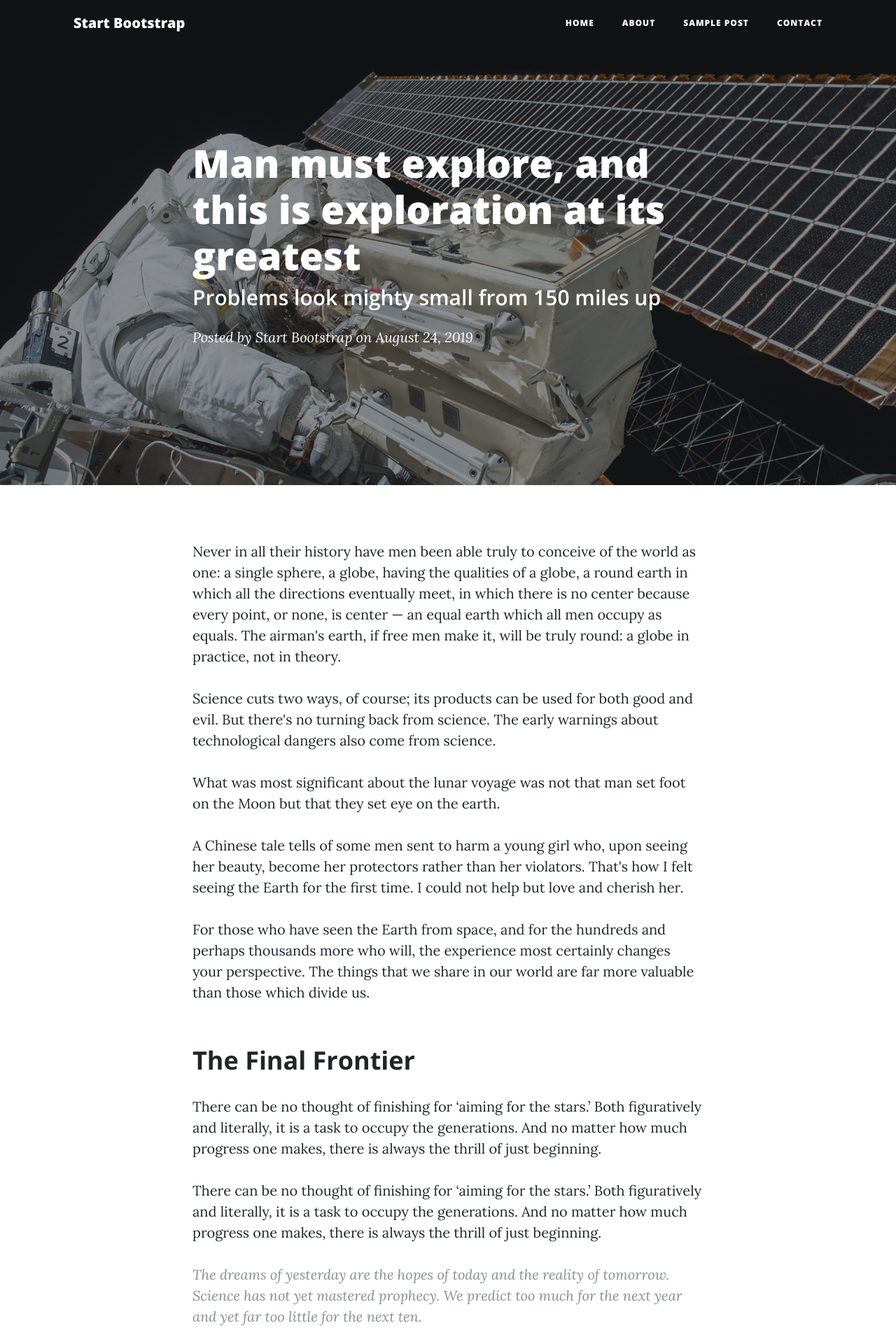
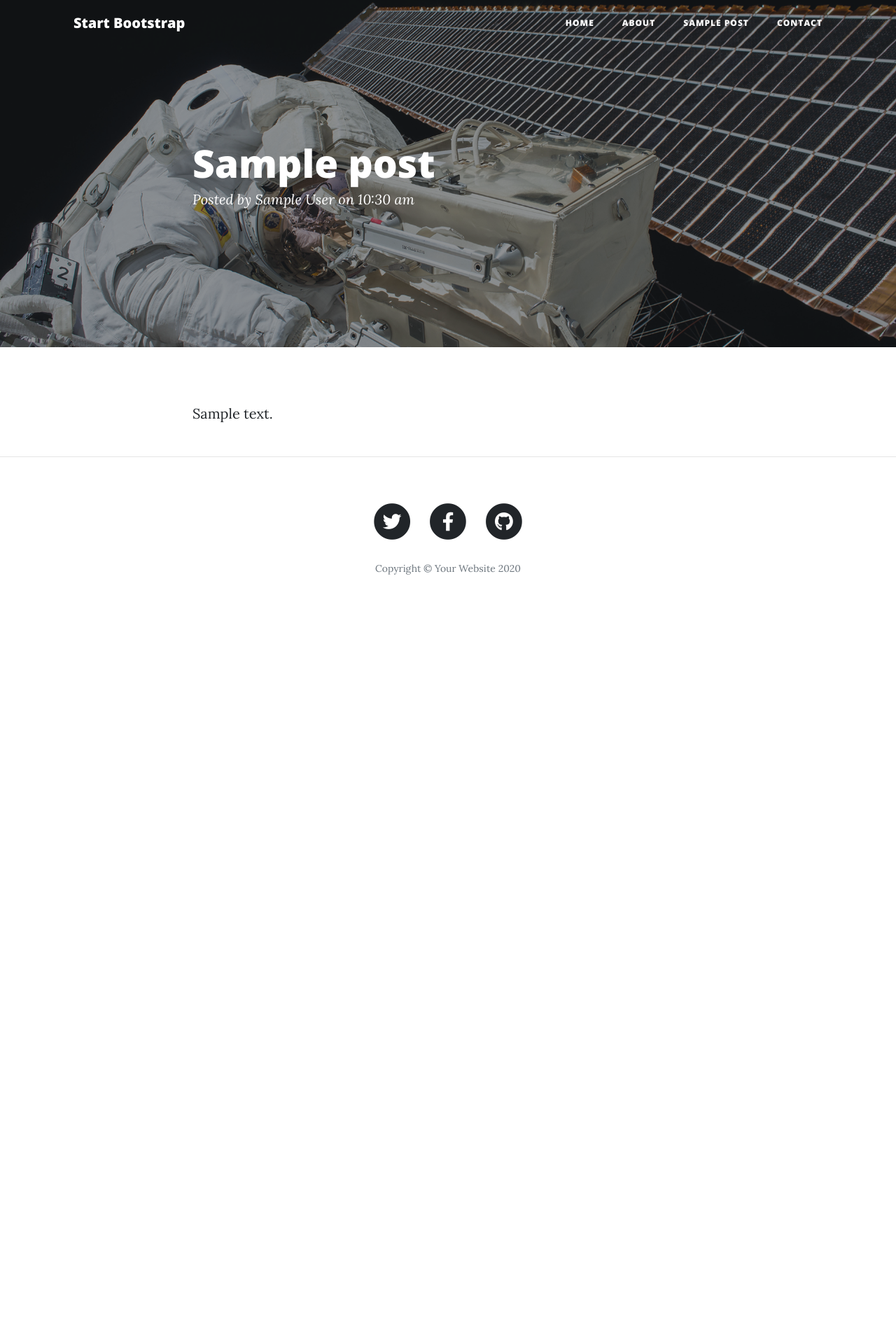
Before and after one commit to shitsurae-lab/cleanblog, a WordPress theme: template single.php in a window 1280 px wide. Shown: the top 1920 px of the page at 70% size. After the commit the page ends 821 px from the top, so only its background shows below. Run offline with PHP 8.4 and a stand-in for WordPress, Linux system fonts and the light colour scheme; the site name, menu and one post (Sample post) are stand-ins, and other content is empty.

Commit message:
get_template_part(header/footer)

```diff
--- /dev/null
+++ b/includes/footer.php
@@ -0,0 +1,35 @@
+  <footer>
+    <div class="container">
+      <div class="row">
+        <div class="col-lg-8 col-md-10 mx-auto">
+          <ul class="list-inline text-center">
+            <li class="list-inline-item">
+              <a href="#">
+                <span class="fa-stack fa-lg">
+                  <i class="fas fa-circle fa-stack-2x"></i>
+                  <i class="fab fa-twitter fa-stack-1x fa-inverse"></i>
+                </span>
+              </a>
+            </li>
+            <li class="list-inline-item">
+              <a href="#">
+                <span class="fa-stack fa-lg">
+                  <i class="fas fa-circle fa-stack-2x"></i>
+                  <i class="fab fa-facebook-f fa-stack-1x fa-inverse"></i>
+                </span>
+              </a>
+            </li>
+            <li class="list-inline-item">
+              <a href="#">
+                <span class="fa-stack fa-lg">
+                  <i class="fas fa-circle fa-stack-2x"></i>
+                  <i class="fab fa-github fa-stack-1x fa-inverse"></i>
+                </span>
+              </a>
+            </li>
+          </ul>
+          <p class="copyright text-muted">Copyright &copy; Your Website 2020</p>
+        </div>
+      </div>
+    </div>
+  </footer>
--- a/single.php
+++ b/single.php
@@ -6,19 +6,20 @@
 </head>
 
 <body>
-  <?php get_template_part('includes/navigation') ?>
+  <?php get_template_part('includes/header'); ?>
   <!-- Page Header -->
+  <!-- ループの開始(投稿を出力する時に必ず必要) -->
+  <?php while (have_posts()) : the_post(); ?>
     <header class="masthead" style="background-image: url('img/post-bg.jpg')">
       <div class="overlay"></div>
       <div class="container">
         <div class="row">
           <div class="col-lg-8 col-md-10 mx-auto">
             <div class="post-heading">
-            <h1>Man must explore, and this is exploration at its greatest</h1>
-            <h2 class="subheading">Problems look mighty small from 150 miles up</h2>
+              <h1><?php the_title(); ?></h1>
               <span class="meta">Posted by
-              <a href="#">Start Bootstrap</a>
-              on August 24, 2019</span>
+                <?php the_author(); ?>
+                on <?php the_time(get_option('date-format')); ?></span>
             </div>
           </div>
         </div>
@@ -30,86 +31,15 @@
       <div class="container">
         <div class="row">
           <div class="col-lg-8 col-md-10 mx-auto">
-          <p>Never in all their history have men been able truly to conceive of the world as one: a single sphere, a globe, having the qualities of a globe, a round earth in which all the directions eventually meet, in which there is no center because every point, or none, is center — an equal earth which all men occupy as equals. The airman's earth, if free men make it, will be truly round: a globe in practice, not in theory.</p>
-
-          <p>Science cuts two ways, of course; its products can be used for both good and evil. But there's no turning back from science. The early warnings about technological dangers also come from science.</p>
-
-          <p>What was most significant about the lunar voyage was not that man set foot on the Moon but that they set eye on the earth.</p>
-
-          <p>A Chinese tale tells of some men sent to harm a young girl who, upon seeing her beauty, become her protectors rather than her violators. That's how I felt seeing the Earth for the first time. I could not help but love and cherish her.</p>
-
-          <p>For those who have seen the Earth from space, and for the hundreds and perhaps thousands more who will, the experience most certainly changes your perspective. The things that we share in our world are far more valuable than those which divide us.</p>
-
-          <h2 class="section-heading">The Final Frontier</h2>
-
-          <p>There can be no thought of finishing for ‘aiming for the stars.’ Both figuratively and literally, it is a task to occupy the generations. And no matter how much progress one makes, there is always the thrill of just beginning.</p>
-
-          <p>There can be no thought of finishing for ‘aiming for the stars.’ Both figuratively and literally, it is a task to occupy the generations. And no matter how much progress one makes, there is always the thrill of just beginning.</p>
-
-          <blockquote class="blockquote">The dreams of yesterday are the hopes of today and the reality of tomorrow. Science has not yet mastered prophecy. We predict too much for the next year and yet far too little for the next ten.</blockquote>
-
-          <p>Spaceflights cannot be stopped. This is not the work of any one man or even a group of men. It is a historical process which mankind is carrying out in accordance with the natural laws of human development.</p>
-
-          <h2 class="section-heading">Reaching for the Stars</h2>
-
-          <p>As we got further and further away, it [the Earth] diminished in size. Finally it shrank to the size of a marble, the most beautiful you can imagine. That beautiful, warm, living object looked so fragile, so delicate, that if you touched it with a finger it would crumble and fall apart. Seeing this has to change a man.</p>
-
-          <a href="#">
-            <img class="img-fluid" src="img/post-sample-image.jpg" alt="">
-          </a>
-          <span class="caption text-muted">To go places and do things that have never been done before – that’s what living is all about.</span>
-
-          <p>Space, the final frontier. These are the voyages of the Starship Enterprise. Its five-year mission: to explore strange new worlds, to seek out new life and new civilizations, to boldly go where no man has gone before.</p>
-
-          <p>As I stand out here in the wonders of the unknown at Hadley, I sort of realize there’s a fundamental truth to our nature, Man must explore, and this is exploration at its greatest.</p>
-
-          <p>Placeholder text by
-            <a href="http://spaceipsum.com/">Space Ipsum</a>. Photographs by
-            <a href="https://www.flickr.com/photos/nasacommons/">NASA on The Commons</a>.
-          </p>
+            <?php the_content(); ?>
           </div>
         </div>
       </div>
     </article>
-
     <hr>
-
+  <?php endwhile; ?>
   <!-- Footer -->
-  <footer>
-    <div class="container">
-      <div class="row">
-        <div class="col-lg-8 col-md-10 mx-auto">
-          <ul class="list-inline text-center">
-            <li class="list-inline-item">
-              <a href="#">
-                <span class="fa-stack fa-lg">
-                  <i class="fas fa-circle fa-stack-2x"></i>
-                  <i class="fab fa-twitter fa-stack-1x fa-inverse"></i>
-                </span>
-              </a>
-            </li>
-            <li class="list-inline-item">
-              <a href="#">
-                <span class="fa-stack fa-lg">
-                  <i class="fas fa-circle fa-stack-2x"></i>
-                  <i class="fab fa-facebook-f fa-stack-1x fa-inverse"></i>
-                </span>
-              </a>
-            </li>
-            <li class="list-inline-item">
-              <a href="#">
-                <span class="fa-stack fa-lg">
-                  <i class="fas fa-circle fa-stack-2x"></i>
-                  <i class="fab fa-github fa-stack-1x fa-inverse"></i>
-                </span>
-              </a>
-            </li>
-          </ul>
-          <p class="copyright text-muted">Copyright &copy; Your Website 2020</p>
-        </div>
-      </div>
-    </div>
-  </footer>
+  <?php get_template_part('includes/footer'); ?>
   <?php get_footer(); ?>
 </body>
 
```
Also changed, not shown: index.php (+2 -36 lines), includes/header.php (renamed from includes/navigation.php). Lines whose indentation alone changed are shown as unchanged.
